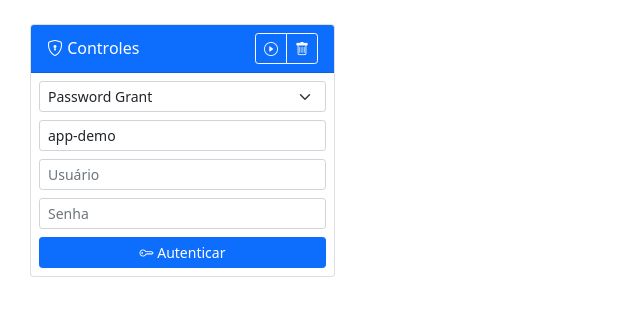
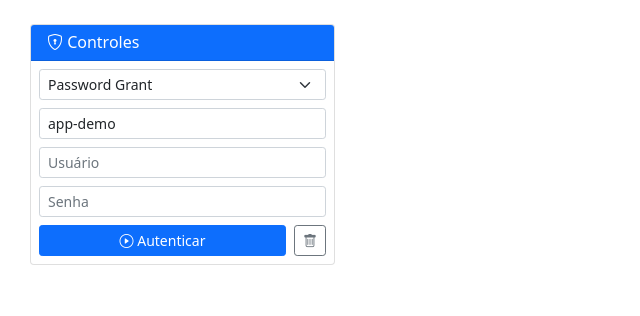
Before and after one commit to jsturiao/BFF_Kong_Keycloack, a PHP site: template bff/views/partials/controls.php in a window 1280 px wide. Shown: the top 316 px of the page, without its empty margins (0-640 px from the left). Run offline with PHP 8.4, Linux system fonts and the light colour scheme; the template is opened without the code that fills it, so the values that code supplies are empty; some libraries are stand-ins or nearby versions.

Commit message:
Ajustado layout - Icone

```diff
--- a/bff/views/partials/controls.php
+++ b/bff/views/partials/controls.php
@@ -4,18 +4,9 @@
             <h6 class="mb-0">
                 <i class="bi bi-shield-lock"></i> Controles
             </h6>
-            <div class="btn-group btn-group-sm">
-                <button type="button" class="btn btn-sm btn-outline-light" id="startButton" onclick="window.authMonitor.startAuthentication()">
-                    <i class="bi bi-play-circle"></i>
-                </button>
-                <button type="button" class="btn btn-sm btn-outline-light" id="clearButton" onclick="window.authMonitor.clearLogs()">
-                    <i class="bi bi-trash"></i>
-                </button>
-            </div>
         </div>
         <div class="card-body p-2">
-            <form id="authForm">
-                <div class="row g-2">
+            <form id="authForm" class="row g-2">
                 <div class="col-12">
                     <select class="form-select form-select-sm" id="flowType">
                         <option value="password">Password Grant</option>
@@ -33,8 +24,12 @@
                     <input type="password" class="form-control form-control-sm" id="password" placeholder="Senha">
                 </div>
                 <div class="col-12">
-                        <button type="submit" class="btn btn-primary btn-sm w-100">
-                            <i class="bi bi-key"></i> Autenticar
+                    <div class="d-flex gap-2">
+                        <button type="submit" class="btn btn-primary btn-sm flex-grow-1">
+                            <i class="bi bi-play-circle"></i> Autenticar
+                        </button>
+                        <button type="button" class="btn btn-outline-secondary btn-sm" onclick="window.authMonitor.clearLogs()">
+                            <i class="bi bi-trash"></i>
                         </button>
                     </div>
                 </div>
```
Also changed, not shown: bff/views/partials/logs.php (+33 -34 lines), bff/public/assets/css/auth-monitor.css, bff/public/assets/js/auth-monitor.js. Lines whose indentation alone changed are shown as unchanged.
